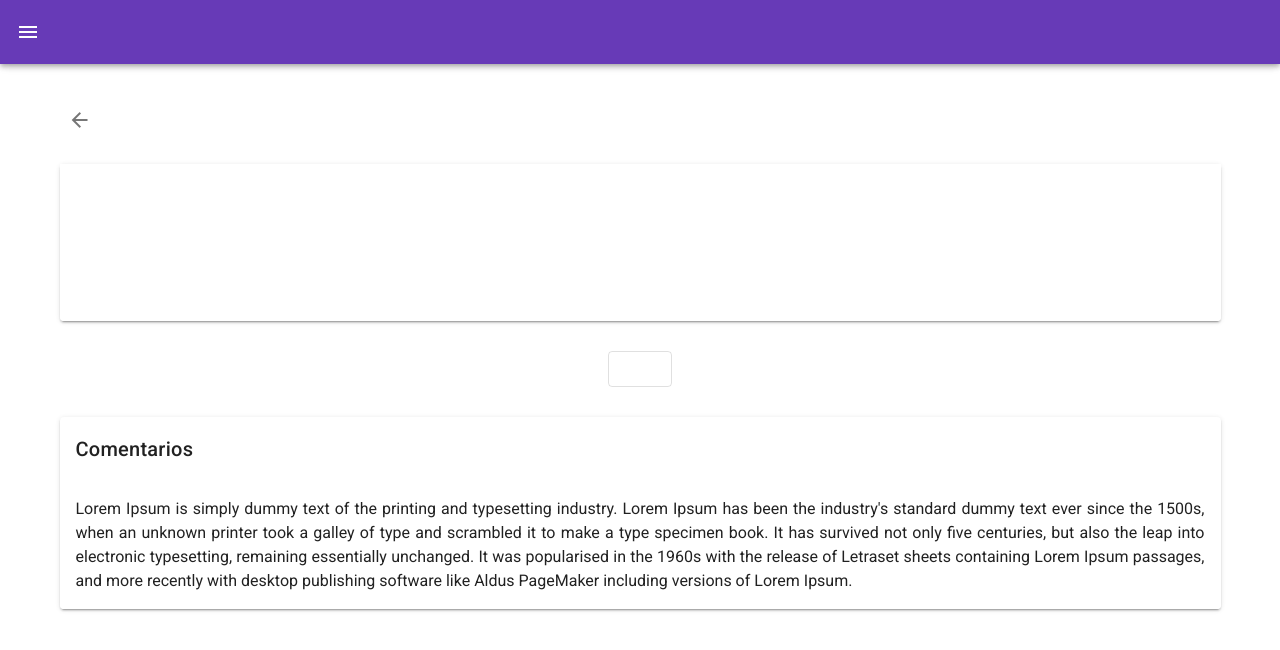
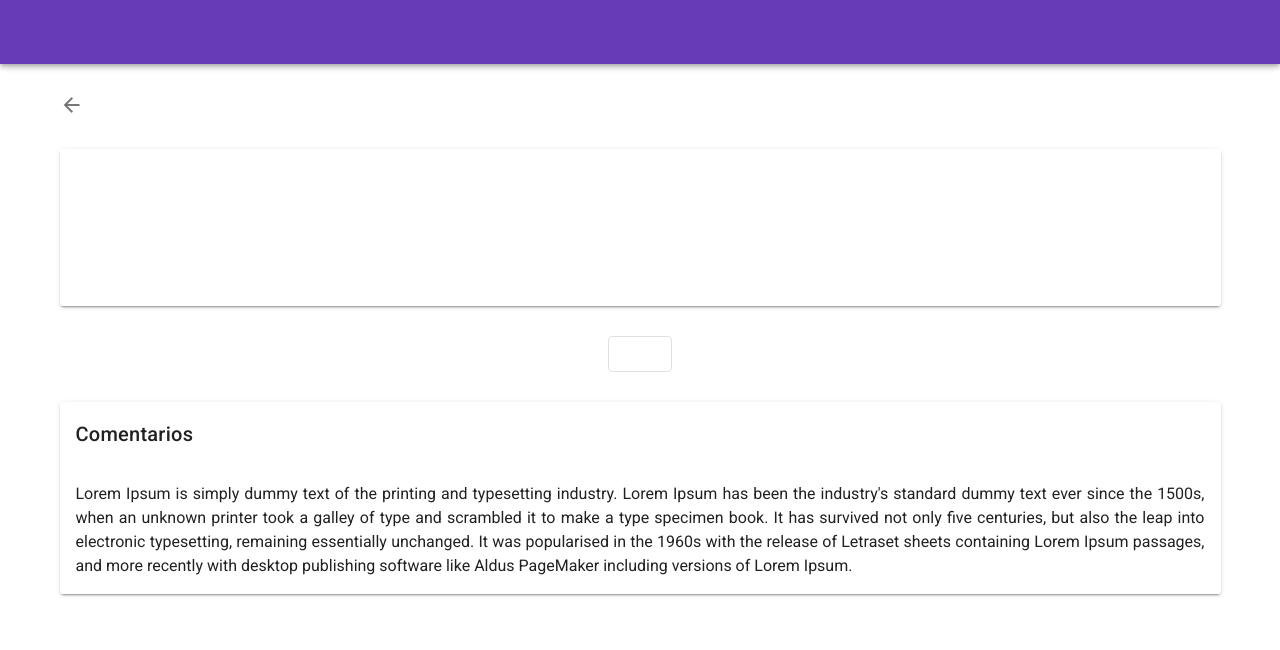
Before and after one commit to josiashrojas/UI, a Vue app: page /graficos in a window 1280 px wide. Shown: the top 650 px of the page. Built offline with nearby package versions, Linux system fonts and the light colour scheme.

Commit message:
fix: ham fix

```diff
--- a/src/App.vue
+++ b/src/App.vue
@@ -5,8 +5,7 @@
       color="deep-purple"
       dark
     >
-      <v-app-bar-nav-icon @click="drawer = true"></v-app-bar-nav-icon>
-
+      <v-app-bar-nav-icon v-if="type > 0" @click="drawer = true"></v-app-bar-nav-icon>
       <v-toolbar-title>{{ child }}</v-toolbar-title>
     </v-app-bar>
 
@@ -40,7 +39,7 @@
                 :key="i"
               >
                 <router-link
-                  :to="{ name: 'fichaPadre', params: { child: item.text, type: 1 }, query: { debug: true }}"
+                  :to="{ name: 'fichaPadre', params: { child: item.text, type: 1 }, query: { debug: true, id: i }}"
                 >
                   <v-card
                     flat
@@ -54,7 +53,7 @@
               </div>
             </v-container>
           </div>
-          <div v-else>
+          <div v-else-if="type == 2">
             <router-link
                 to="/buscar"
               >
@@ -73,7 +72,7 @@
               :key="i"
             >
               <router-link
-                :to="{ name: 'fichaPediatra', params: { child: item.text, type: 2 }, query: { debug: true }}"
+                :to="{ name: 'fichaPediatra', params: { child: item.text, type: 2 }, query: { debug: true, id: i }}"
               >
                 <v-card
                   flat
@@ -98,7 +97,6 @@
 </template>
 
 <script>
-
   export default {
     name: 'App',
 
@@ -120,16 +118,14 @@ export default {
       filterItem: [],
       word: '',
     }),
-  created:function() {
-    this.filterItem = this.mode == 'padre' ? [...this.items]: [...this.itemsPediatra]
-  },
     watch:{
       word:function(){
         this.filterItem = this.items.filter(item => item.text.toLowerCase().includes(this.word.toLowerCase()))
-    }
+      },
     },
     beforeUpdate() {
       if(this.$route.query.debug) {
+        this.filterItem = this.type == 1 ? [...this.items]: [...this.itemsPediatra]
         this.child = this.$route.params.child;
         this.type = this.$route.params.type;
         if(this.$route.query.debug) {
@@ -137,9 +133,9 @@ export default {
         }
       } else {
         this.child = "";
-      this.type = 0;
+        this.type = 2;
       }
-  },
+    }
   };
 </script>
 
--- a/src/views/FichaViewPadre.vue
+++ b/src/views/FichaViewPadre.vue
@@ -4,7 +4,9 @@
             <div
                 class="d-flex justify-space-between"
             >
-                <v-icon @click="$router.back()">mdi-arrow-left</v-icon>
+                <router-link :to="{ name: 'padre', params: { type: 1 }, query: { debug: true }}">
+                    <v-icon>mdi-arrow-left</v-icon>
+                </router-link>
                 <div>
                     <p>Otras visitas <v-icon>mdi-chevron-right</v-icon></p>
                 </div>
--- a/src/views/FichaViewPediatra.vue
+++ b/src/views/FichaViewPediatra.vue
@@ -4,7 +4,9 @@
             <div
                 class="d-flex justify-space-between"
             >
-                <v-icon @click="$router.back()">mdi-arrow-left</v-icon>
+                <router-link :to="{ name: 'buscar', params: { type: 2 }, query: { debug: true }}">
+                    <v-icon>mdi-arrow-left</v-icon>
+                </router-link>
                 <div>
                     <p>Otras vistas <v-icon>mdi-chevron-right</v-icon></p>
                 </div>
--- a/src/views/FichaViewPediatraGuardado.vue
+++ b/src/views/FichaViewPediatraGuardado.vue
@@ -4,7 +4,9 @@
             <div
                 class="d-flex justify-space-between"
             >
-                <v-icon @click="$router.back()">mdi-arrow-left</v-icon>
+                <router-link :to="{ name: 'buscar', params: { type: 2 }, query: { debug: true }}">
+                    <v-icon>mdi-arrow-left</v-icon>
+                </router-link>
                 <div>
                     <p>Otras vistas <v-icon>mdi-chevron-right</v-icon></p>
                 </div>
--- a/src/views/GraficosView.vue
+++ b/src/views/GraficosView.vue
@@ -1,8 +1,10 @@
 <template>
     <main class="pa-4 text-center">
         <v-container>
-            <div class="px-2 py-4 d-flex justify-space-between">
-                <v-icon @click="$router.back()">mdi-arrow-left</v-icon>
+            <div class="pb-4 d-flex justify-space-between">
+                <router-link :to="{ name: 'fichaPadre', params: {child, type: 1}, query: { debug: true }}">
+                    <v-icon>mdi-arrow-left</v-icon>
+                </router-link>
             </div>
             <!---------------------------------- Carrusel ------------------------------------------------>
             <v-card class="pa-3.5" >
@@ -33,6 +35,8 @@
     export default {
         data() {
             return {
+                child: "",
+                type: 1,
                 data: this.data,
                 title: this.title,
                 conditions: ['Saludable','Problemas de Crecimiento','Gigantismo','Sobrepeso', 'Bajopeso'],
@@ -51,6 +55,7 @@
         },
         created() {
             if(this.$route.query.debug) {
+                this.child = this.$route.params.child;
                 this.title = this.$route.params.title;
                 this.data = this.$route.params.data;
                 this.condition = this.$route.params.condition;
```
Lines whose indentation alone changed are shown as unchanged.
